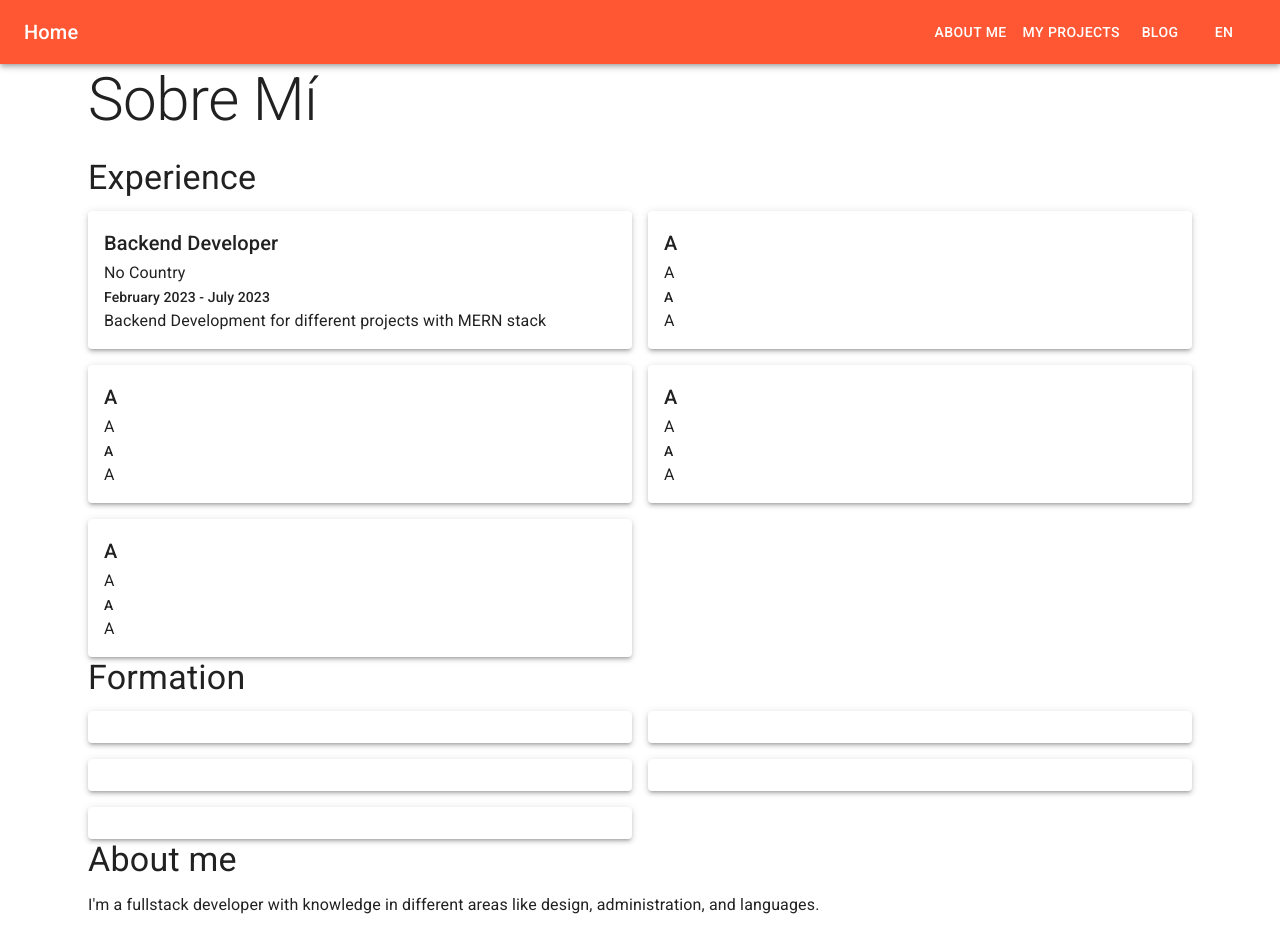
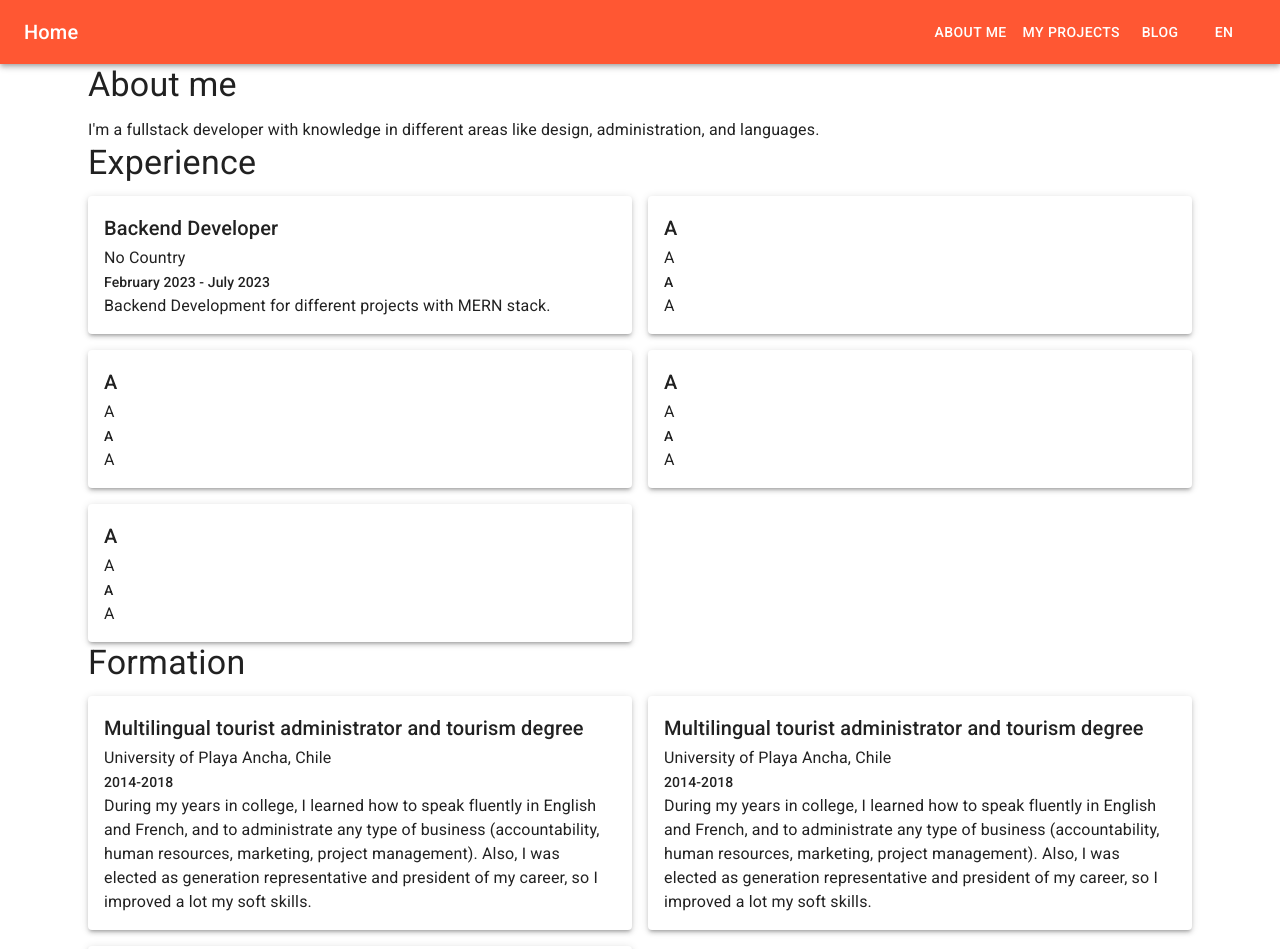
Before and after one commit to martaalcazarr/portfolio-react, a React (Vite) app: page /about in a window 1280 px wide. Shown: the top 949 px of the page. Built offline with nearby package versions, Linux system fonts and the light colour scheme.

Commit message:
add study data, fix show studies

```diff
--- a/src/components/About.jsx
+++ b/src/components/About.jsx
@@ -6,9 +6,10 @@ const About = () => {
 
   return (
     <Container>
-      <Typography variant="h2" gutterBottom>
-        Sobre Mí
+<Typography variant="h4" gutterBottom>
+      {languageData.aboutme.abouttitle}
       </Typography>
+      <Typography>{languageData.aboutme.myDescription}</Typography>
 
       <Typography variant="h4" gutterBottom>
       {languageData.aboutme.exptitle}
@@ -42,10 +43,7 @@ const About = () => {
         ))}
       </Grid>
 
-      <Typography variant="h4" gutterBottom>
-      {languageData.aboutme.abouttitle}
-      </Typography>
-      <Typography>{languageData.aboutme.myDescription}</Typography>
+
     </Container>
   );
 }
--- a/src/lang/en.json
+++ b/src/lang/en.json
@@ -40,7 +40,7 @@
         {
           "experienceId": 1,
           "title": "Backend Developer",
-          "description": "Backend Development for different projects with MERN stack",
+          "description": "Backend Development for different projects with MERN stack.",
           "period": "February 2023 - July 2023",
           "enterprise": "No Country"
         },
@@ -74,13 +74,29 @@
         }
       ],
       "studiestitle": "Formation",
-      "studies": {
+      "studies": [
+      {
         "studyId": 1,
         "title": "Multilingual tourist administrator and tourism degree",
         "period": "2014-2018",
         "enterprise": "University of Playa Ancha, Chile",
-        "description": "During my years in college, I learned how to speak fluently in English and French, to administrate any type of business (accountability, human resources, marketing). Also, I was elected as generation representative and president of my career, so I improved a lot my soft skills."
+        "description": "During my years in college, I learned how to speak fluently in English and French, and to administrate any type of business (accountability, human resources, marketing, project management). Also, I was elected as generation representative and president of my career, so I improved a lot my soft skills."
       },
+      {
+        "studyId": 2,
+        "title": "Multilingual tourist administrator and tourism degree",
+        "period": "2014-2018",
+        "enterprise": "University of Playa Ancha, Chile",
+        "description": "During my years in college, I learned how to speak fluently in English and French, and to administrate any type of business (accountability, human resources, marketing, project management). Also, I was elected as generation representative and president of my career, so I improved a lot my soft skills."
+      },
+      {
+        "studyId": 3,
+        "title": "Multilingual tourist administrator and tourism degree",
+        "period": "2014-2018",
+        "enterprise": "University of Playa Ancha, Chile",
+        "description": "During my years in college, I learned how to speak fluently in English and French, and to administrate any type of business (accountability, human resources, marketing, project management). Also, I was elected as generation representative and president of my career, so I improved a lot my soft skills."
+      }
+    ],
       "myDescription": "I'm a fullstack developer with knowledge in different areas like design, administration, and languages."
     },
     "contact":{
--- a/src/lang/es.json
+++ b/src/lang/es.json
@@ -34,21 +34,70 @@
         "deployLink": ""
       },
       "aboutme": {
-      "workExperiences": {
+        "abouttitle": "Sobre mí",
+        "exptitle": "Experiencia",
+        "workExperiences": [
+          {
             "experienceId": 1,
-        "title": "",
-        "description": "",
-        "period": "",
-        "enterprise": ""
+            "title": "Desarrollador Backend",
+            "description": "Desarrollo backend para diversos proyectos con el stack MERN.",
+            "period": "Febrero 2023 - Julio 2023",
+            "enterprise": "No Country"
           },
-      "studies": {
+          {
+            "experienceId": 2,
+            "title": "A",
+            "description": "A",
+            "period": "A",
+            "enterprise": "A"
+          },
+          {
+            "experienceId": 3,
+            "title": "A",
+            "description": "A",
+            "period": "A",
+            "enterprise": "A"
+          },
+          {
+            "experienceId": 4,
+            "title": "A",
+            "description": "A",
+            "period": "A",
+            "enterprise": "A"
+          },
+          {
+            "experienceId": 5,
+            "title": "A",
+            "description": "A",
+            "period": "A",
+            "enterprise": "A"
+          }
+        ],
+        "studiestitle": "Formation",
+        "studies": [
+          {
           "studyId": 1,
-        "title": "",
-        "period": "",
-        "enterprise": "",
-        "description": ""
+          "title": "Administrador turístico multilingüe y licenciado en turismo",
+          "period": "2014-2018",
+          "enterprise": "Universidad de Playa Ancha, Chile",
+          "description": "Durante mis años en la universidad, aprendí a hablar inglés y francés de forma fluída, y a administar cualquier tipo de empresa (contabilidad, recursos humanos, marketing, gestión de proyectos). Además, fui electa como la representante de generación y presidenta de la carrera, lo cual mejoró mis habilidades blandas."
         },
-      "myDescription": ""
+        {
+          "studyId": 2,
+          "title": "Administrador turístico multilingüe y licenciado en turismo",
+          "period": "2014-2018",
+          "enterprise": "Universidad de Playa Ancha, Chile",
+          "description": "Durante mis años en la universidad, aprendí a hablar inglés y francés de forma fluída, y a administar cualquier tipo de empresa (contabilidad, recursos humanos, marketing, gestión de proyectos). Además, fui electa como la representante de generación y presidenta de la carrera, lo cual mejoró mis habilidades blandas."
+        },
+        {
+          "studyId": 3,
+          "title": "Administrador turístico multilingüe y licenciado en turismo",
+          "period": "2014-2018",
+          "enterprise": "Universidad de Playa Ancha, Chile",
+          "description": "Durante mis años en la universidad, aprendí a hablar inglés y francés de forma fluída, y a administar cualquier tipo de empresa (contabilidad, recursos humanos, marketing, gestión de proyectos). Además, fui electa como la representante de generación y presidenta de la carrera, lo cual mejoró mis habilidades blandas."
+        }
+      ],
+        "myDescription": "Soy una desarrolladora fullstack con conocimientos en diversas áreas como diseño, administración e idiomas."
       },
       "contact":{
         "yourmail": "",
```
Lines whose indentation alone changed are shown as unchanged.
